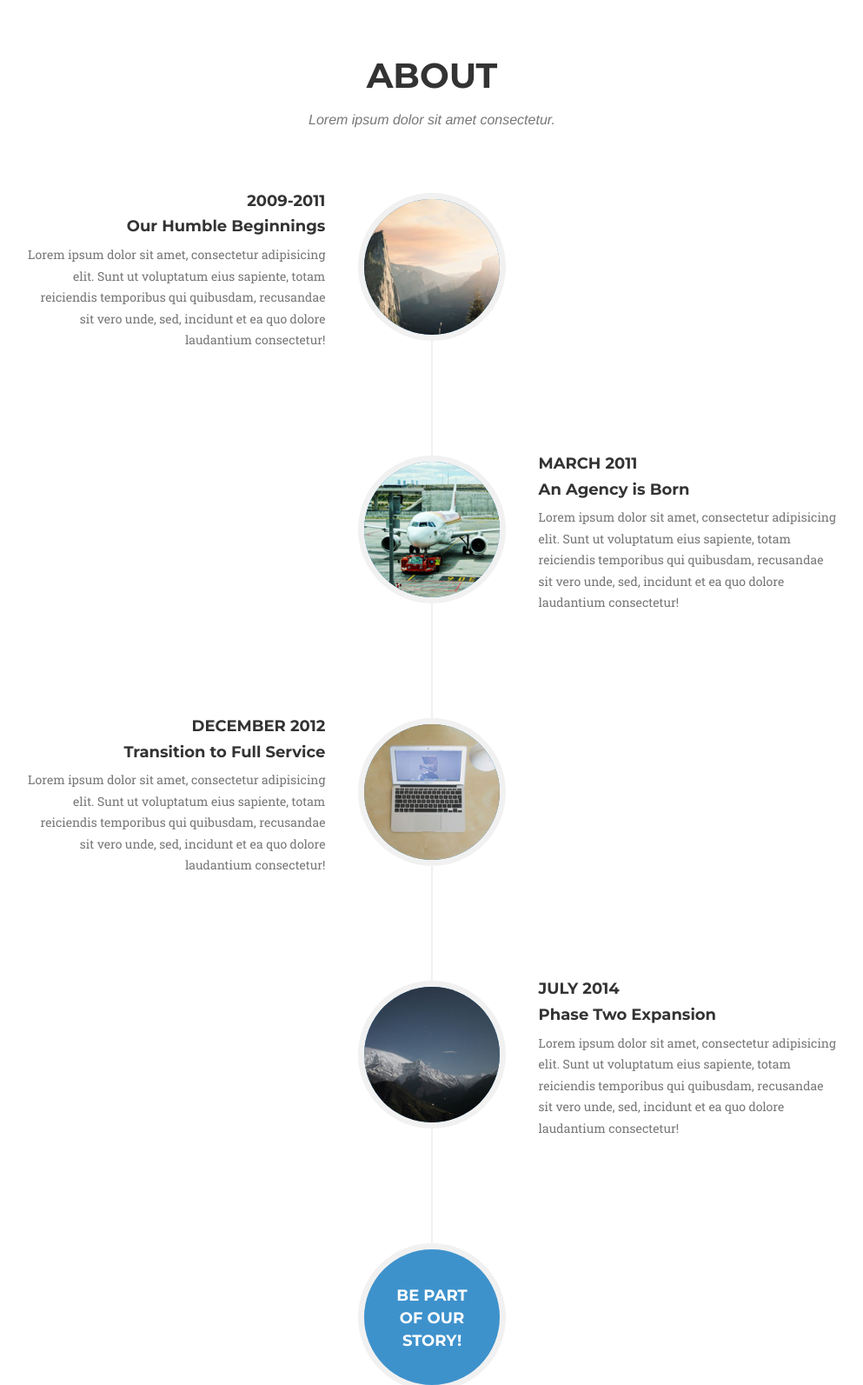
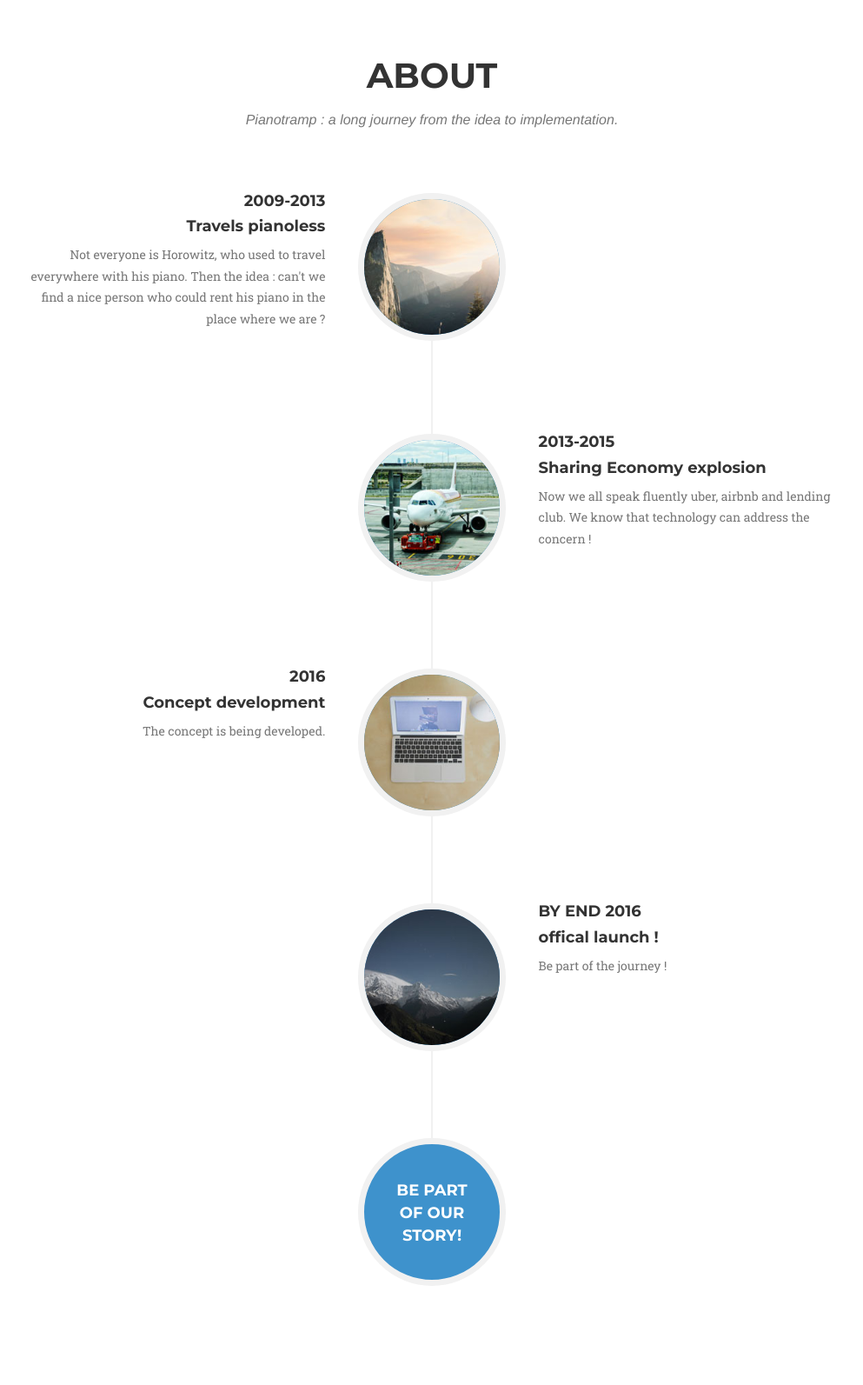
Before and after one commit to Guillaume853/Pianotramp_LP, a website: page index.html in a window 1280 px wide. Shown: the part 1520-3113 px from the top of the page at 87% size, without its empty margins (143-1136 px from the left). Drawn offline with nearby package versions, Linux system fonts and the light colour scheme; a web font is replaced by a local one.

Commit message:
several changes to "about" section

```diff
--- a/index.html
+++ b/index.html
@@ -150,7 +150,7 @@
             <div class="row">
                 <div class="col-lg-12 text-center">
                     <h2 class="section-heading">About</h2>
-                    <h3 class="section-subheading text-muted">Lorem ipsum dolor sit amet consectetur.</h3>
+                    <h3 class="section-subheading text-muted">Pianotramp : a long journey from the idea to implementation.</h3>
                 </div>
             </div>
             <div class="row">
@@ -162,11 +162,11 @@
                             </div>
                             <div class="timeline-panel">
                                 <div class="timeline-heading">
-                                    <h4>2009-2011</h4>
-                                    <h4 class="subheading">Our Humble Beginnings</h4>
+                                    <h4>2009-2013</h4>
+                                    <h4 class="subheading">Travels pianoless</h4>
                                 </div>
                                 <div class="timeline-body">
-                                    <p class="text-muted">Lorem ipsum dolor sit amet, consectetur adipisicing elit. Sunt ut voluptatum eius sapiente, totam reiciendis temporibus qui quibusdam, recusandae sit vero unde, sed, incidunt et ea quo dolore laudantium consectetur!</p>
+                                    <p class="text-muted">Not everyone is Horowitz, who used to travel everywhere with his piano. Then the idea : can't we find a nice person who could rent his piano in the place where we are ?</p>
                                 </div>
                             </div>
                         </li>
@@ -176,11 +176,11 @@
                             </div>
                             <div class="timeline-panel">
                                 <div class="timeline-heading">
-                                    <h4>March 2011</h4>
-                                    <h4 class="subheading">An Agency is Born</h4>
+                                    <h4>2013-2015</h4>
+                                    <h4 class="subheading">Sharing Economy explosion</h4>
                                 </div>
                                 <div class="timeline-body">
-                                    <p class="text-muted">Lorem ipsum dolor sit amet, consectetur adipisicing elit. Sunt ut voluptatum eius sapiente, totam reiciendis temporibus qui quibusdam, recusandae sit vero unde, sed, incidunt et ea quo dolore laudantium consectetur!</p>
+                                    <p class="text-muted">Now we all speak fluently uber, airbnb and lending club. We know that technology can address the concern !</p>
                                 </div>
                             </div>
                         </li>
@@ -190,11 +190,11 @@
                             </div>
                             <div class="timeline-panel">
                                 <div class="timeline-heading">
-                                    <h4>December 2012</h4>
-                                    <h4 class="subheading">Transition to Full Service</h4>
+                                    <h4>2016</h4>
+                                    <h4 class="subheading">Concept development</h4>
                                 </div>
                                 <div class="timeline-body">
-                                    <p class="text-muted">Lorem ipsum dolor sit amet, consectetur adipisicing elit. Sunt ut voluptatum eius sapiente, totam reiciendis temporibus qui quibusdam, recusandae sit vero unde, sed, incidunt et ea quo dolore laudantium consectetur!</p>
+                                    <p class="text-muted">The concept is being developed.</p>
                                 </div>
                             </div>
                         </li>
@@ -204,11 +204,11 @@
                             </div>
                             <div class="timeline-panel">
                                 <div class="timeline-heading">
-                                    <h4>July 2014</h4>
-                                    <h4 class="subheading">Phase Two Expansion</h4>
+                                    <h4>by end 2016</h4>
+                                    <h4 class="subheading">offical launch !</h4>
                                 </div>
                                 <div class="timeline-body">
-                                    <p class="text-muted">Lorem ipsum dolor sit amet, consectetur adipisicing elit. Sunt ut voluptatum eius sapiente, totam reiciendis temporibus qui quibusdam, recusandae sit vero unde, sed, incidunt et ea quo dolore laudantium consectetur!</p>
+                                    <p class="text-muted">Be part of the journey !</p>
                                 </div>
                             </div>
                         </li>
@@ -289,22 +289,13 @@
                 <div class="col-lg-12">
                     <form name="sentMessage" id="contactForm" novalidate>
                         <div class="row">
-                            <div class="col-md-6">
+                            <div class="col-xs-12 col-sm-6 col-sm-offset-3">
                                 <div class="form-group">
                                     <input type="text" class="form-control" placeholder="Your Name *" id="name" required data-validation-required-message="Please enter your name.">
                                     <p class="help-block text-danger"></p>
                                 </div>
-                                <div class="form-group">
-                                    <input type="email" class="form-control" placeholder="Your Email *" id="email" required data-validation-required-message="Please enter your email address.">
-                                    <p class="help-block text-danger"></p>
-                                </div>
                             </div>
-                            <div class="col-md-6">
-                                <div class="form-group">
-                                    <textarea class="form-control" placeholder="Please leave us a message !" id="message"></textarea>
-                                    <p class="help-block text-danger"></p>
-                                </div>
-                            </div>
+
                             <div class="clearfix"></div>
                             <div class="col-lg-12 text-center">
                                 <div id="success"></div>
```
